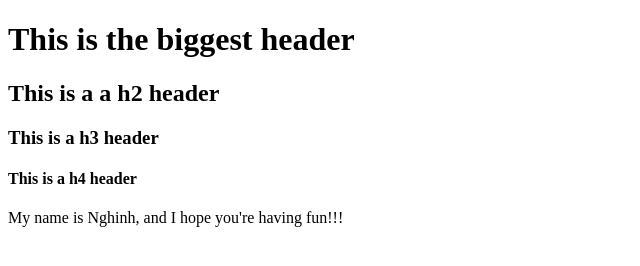
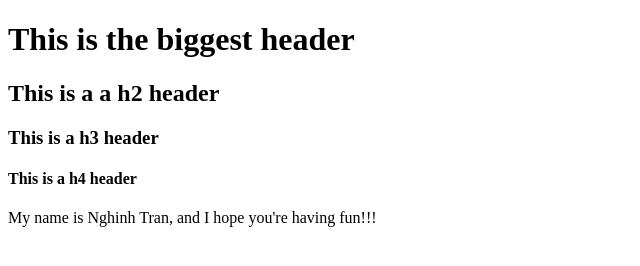
Before and after one commit to Bogart2023/Aframe, a plain HTML site: page index.html in a window 1280 px wide. Shown: the full height of the page, 0-640 px from the left. Drawn offline with Linux system fonts and the light colour scheme.

Commit message:
Update index.html

```diff
--- a/index.html
+++ b/index.html
@@ -9,6 +9,7 @@
         <h3> This is a h3 header </h3>
         <h4> This is a h4 header </h4>
 
-    My name is Nghinh, and I hope you're having fun!!!
+    My name is Nghinh Tran, and I hope you're having fun!!!
     </body>
+
 </html>
```
